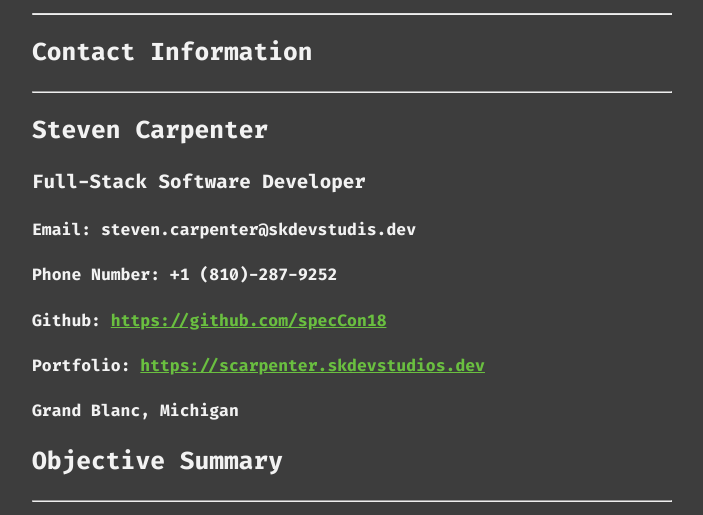
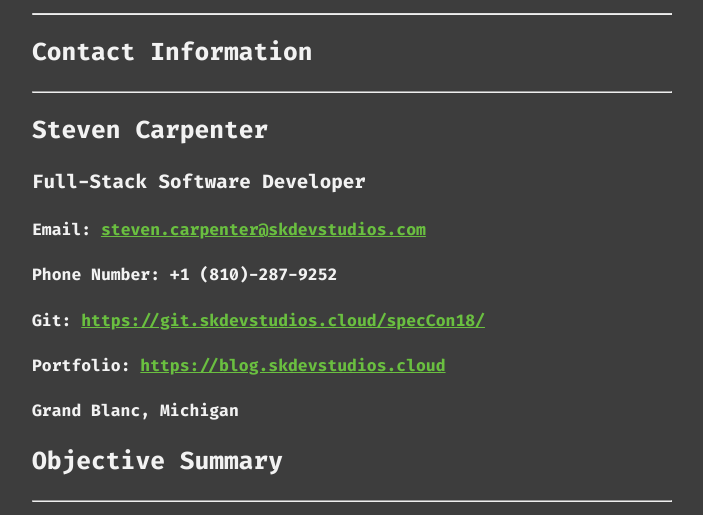
Before and after one commit to specCon18/Portfolio, an Astro site: page /resume in a window 1280 px wide. Shown: the part 211-726 px from the top of the page, without its empty margins (288-991 px from the left). Built offline with nearby package versions, Linux system fonts and the light colour scheme; Astro itself is replaced by a stand-in of ours.

Commit message:
modified:   src/pages/resume.md

```diff
--- a/src/pages/resume.md
+++ b/src/pages/resume.md
@@ -9,10 +9,10 @@ updatedDate: "Dec 13 2022"
 ---
 ## Steven Carpenter
 ### Full-Stack Software Developer
-#### **Email:**  steven.carpenter@skdevstudis.dev
+#### **Email:**  steven.carpenter@skdevstudios.com
 #### **Phone Number:** +**1** (**810**)-**287**-**9252**
-#### **Github**: https://github.com/specCon18
-#### **Portfolio**: https://scarpenter.skdevstudios.dev
+#### **Git**: https://git.skdevstudios.cloud/specCon18/
+#### **Portfolio**: https://blog.skdevstudios.cloud
 #### **Grand Blanc**, **Michigan**
 
 # Objective Summary
```
